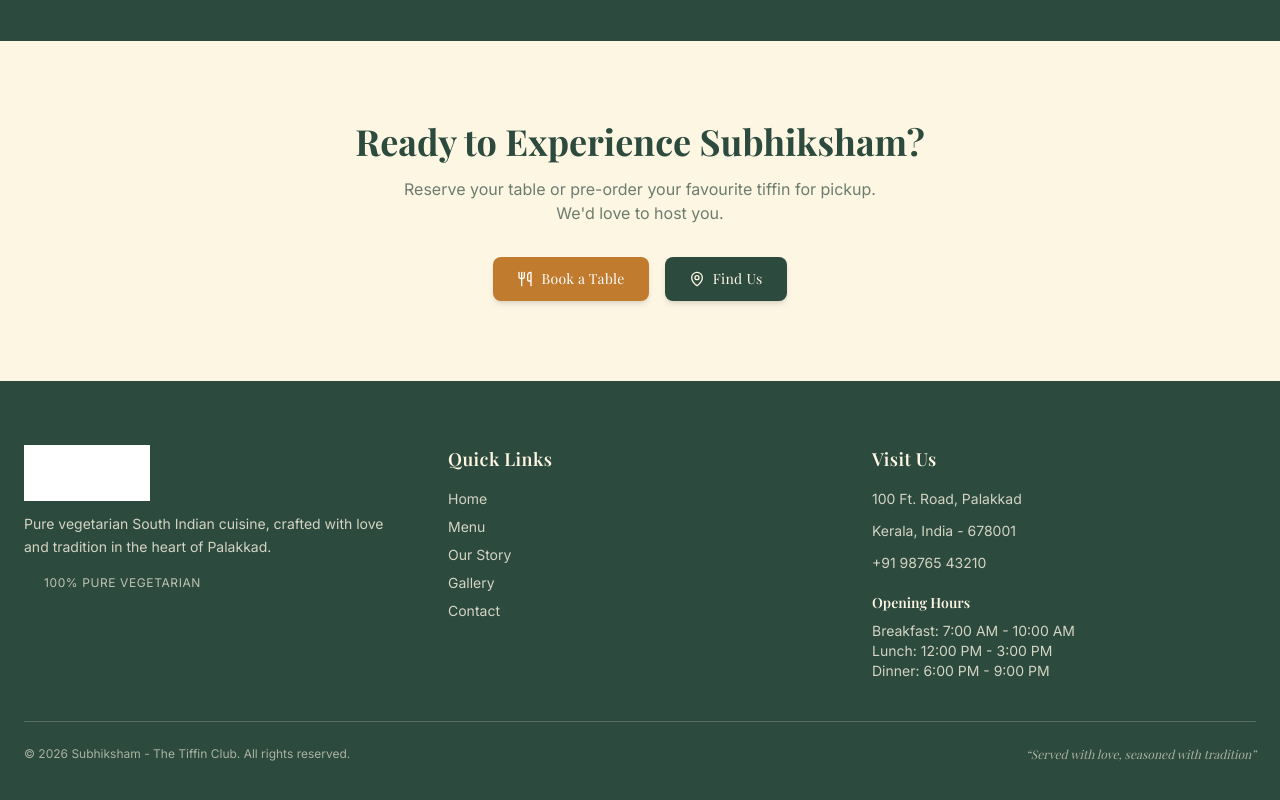
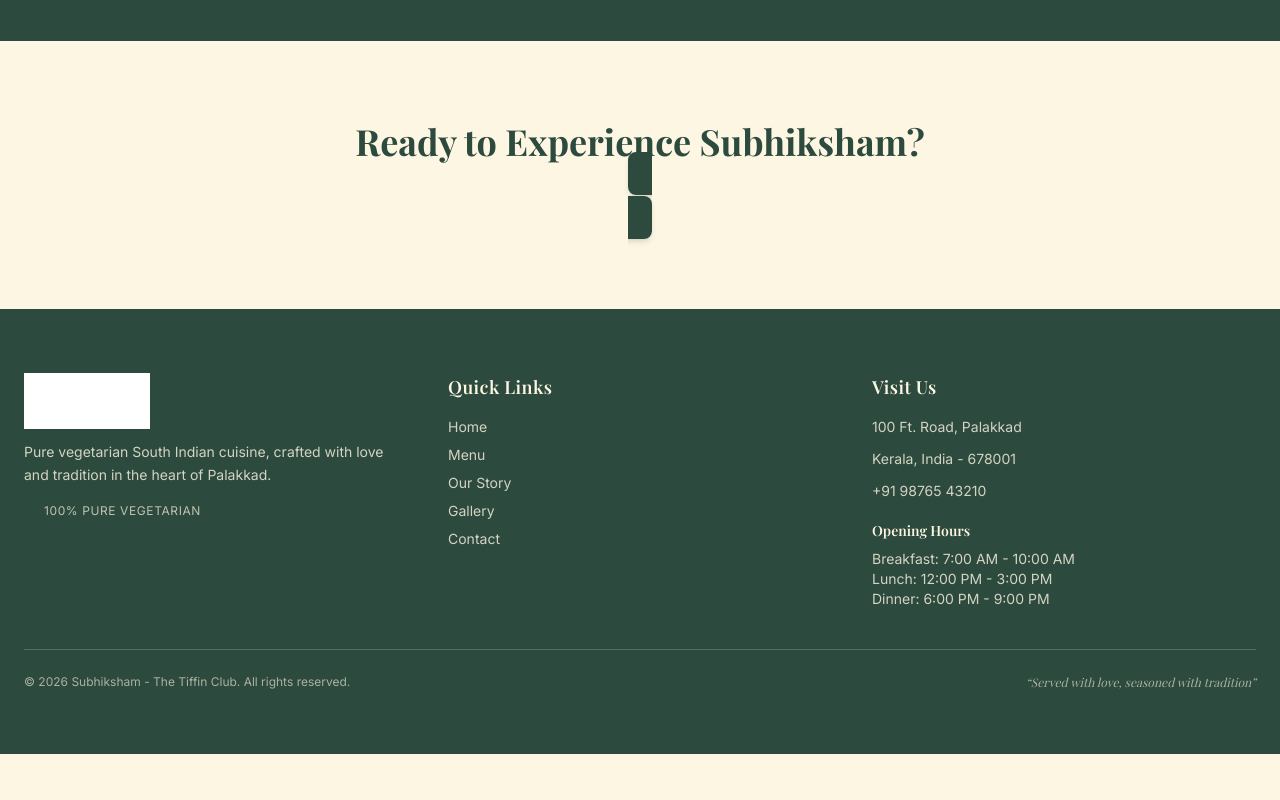
Before and after one commit to graviqstudios/subhiksham-website, a Next.js app: page / in a window 1280 px wide. Shown: the part 2598-3398 px from the top of the page. After the commit the page ends 3352 px from the top, so only its background shows below. Built offline with nearby package versions, Linux system fonts and the light colour scheme.

Commit message:
Remove reservation section from frontend page
Removed reservation and pre-order information from the page.

```diff
--- a/app/(frontend)/page.tsx
+++ b/app/(frontend)/page.tsx
@@ -459,22 +459,11 @@ export default function HomePage() {
           <h2 className="font-display text-3xl md:text-4xl font-bold text-brand-green">
             Ready to Experience Subhiksham?
           </h2>
-          <p className="mt-4 text-brand-green/70 max-w-lg mx-auto">
-            Reserve your table or pre-order your favourite tiffin for pickup.
-            We&apos;d love to host you.
-          </p>
-          <div className="flex flex-col sm:flex-row items-center justify-center gap-4 mt-8">
-            <Link href="/reserve" className="btn-primary">
-              <span className="flex items-center gap-2">
-                <Utensils size={16} /> Book a Table
-              </span>
-            </Link>
             <Link href="/contact" className="btn-secondary">
               <span className="flex items-center gap-2">
                 <MapPin size={16} /> Find Us
               </span>
             </Link>
-          </div>
         </div>
       </section>
     </div>
```
